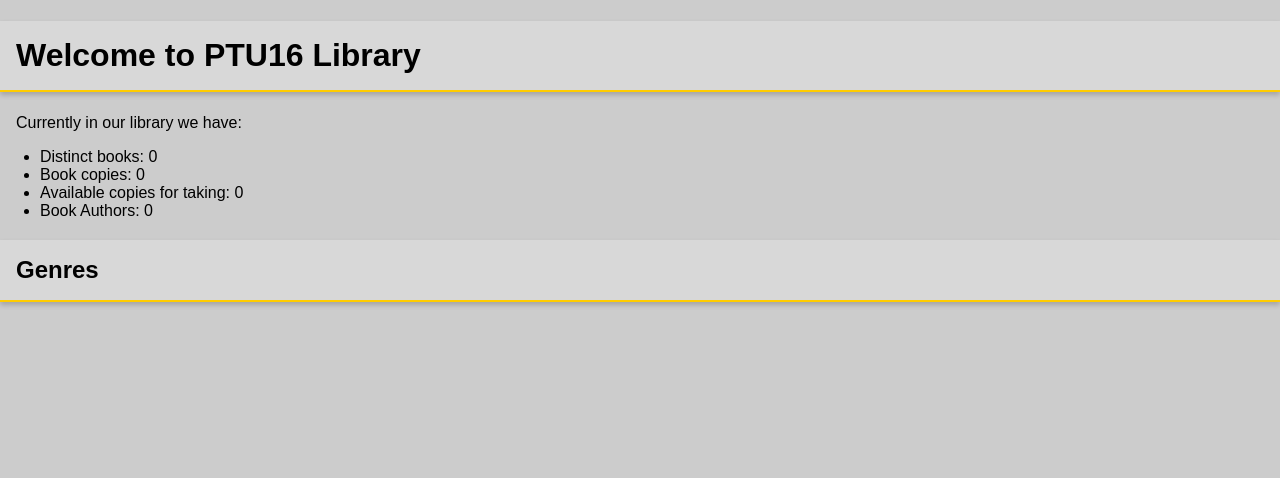
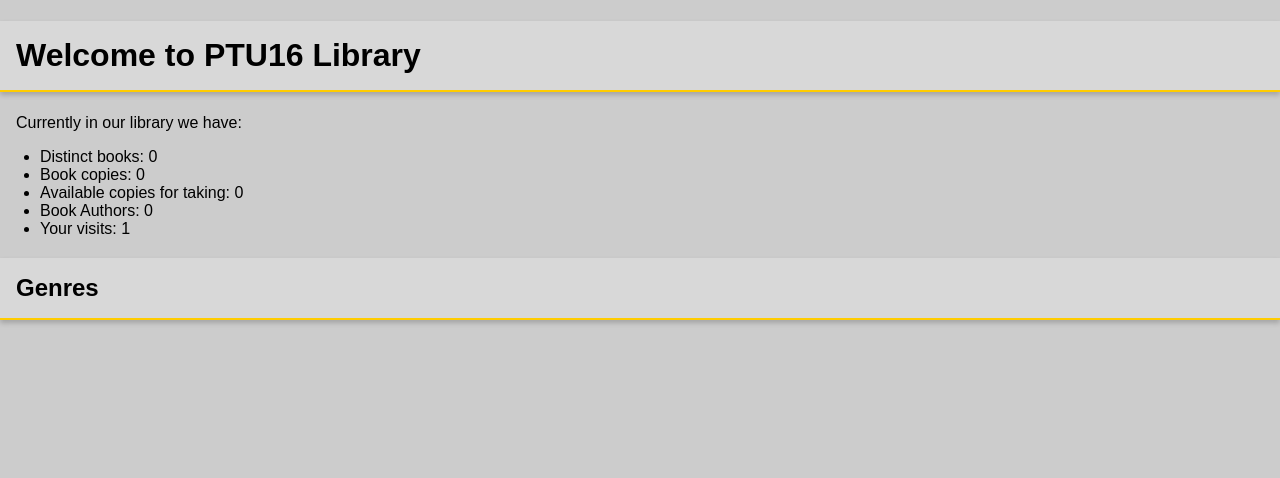
Before and after one commit to povilastsk/ptu16_djangolib, a Django app: page / in a window 1280 px wide. Shown: the part 66-544 px from the top of the page. Run offline with Django 4.2, Linux system fonts and the light colour scheme; data that the repository does not hold is empty.

Commit message:
http session

```diff
--- a/ptu16_library/library/templates/library/author_detail.html
+++ b/ptu16_library/library/templates/library/author_detail.html
@@ -5,9 +5,9 @@
 <div class="info">{{ author.bio }}</div>
 <h3>Books</h3>
 {% if author.books.all %}
-    <ul class="nice-list">
+    <ul class="card-list">
     {% for book in author.books.all %}
-        <li>{{ book.title }}</li>
+        {% include "library/inc/book_card.html" %}
     {% endfor %}
     </ul>
 {% else %}
--- a/ptu16_library/library/templates/library/index.html
+++ b/ptu16_library/library/templates/library/index.html
@@ -8,6 +8,7 @@
     <li>Book copies: {{ num_instances }}</li>
     <li>Available copies for taking: {{ num_available }}</li>
     <li>Book Authors: {{ num_authors }}</li>
+    <li>Your visits: {{ num_visits }}</li>
 </ul>
 <h2>Genres</h2>
 <ul>
--- a/ptu16_library/library/views.py
+++ b/ptu16_library/library/views.py
@@ -1,5 +1,6 @@
 from typing import Any
 from django.core.paginator import Paginator
+from django.http import HttpRequest
 from django.db.models.query import QuerySet, Q
 from django.shortcuts import render, get_object_or_404
 from django.views import generic
@@ -31,17 +32,20 @@ class BookDetailView(generic.DetailView):
     template_name = 'library/book_detail.html'
 
 
-def index(request):
+def index(request: HttpRequest):
+    num_visits = request.session.get('num_visits', 1)
+    request.session['num_visits'] = num_visits + 1
     context = {
         'num_books': models.Book.objects.count(),
         'num_instances': models.BookInstance.objects.count(),
         'num_available': models.BookInstance.objects.filter(status=0).count(),
         'num_authors': models.Author.objects.count(),
         'genres': models.Genre.objects.all(),
+        'num_visits': num_visits,
     }
     return render(request, 'library/index.html', context)
 
-def authors(request):
+def authors(request: HttpRequest):
     author_pages = Paginator(models.Author.objects.all(), 4)
     current_page = request.GET.get('page') or 1
     return render(
@@ -50,7 +54,7 @@ def authors(request):
         {'author_list': author_pages.get_page(current_page)}
     )
 
-def author_detail(request, pk):
+def author_detail(request: HttpRequest, pk: int):
     return render(
         request,
         'library/author_detail.html',
```
Also changed, not shown: ptu16_library/library/templates/library/book_list.html (+1 -12 lines), ptu16_library/library/templates/library/inc/book_card.html (added, +12 -0 lines).
